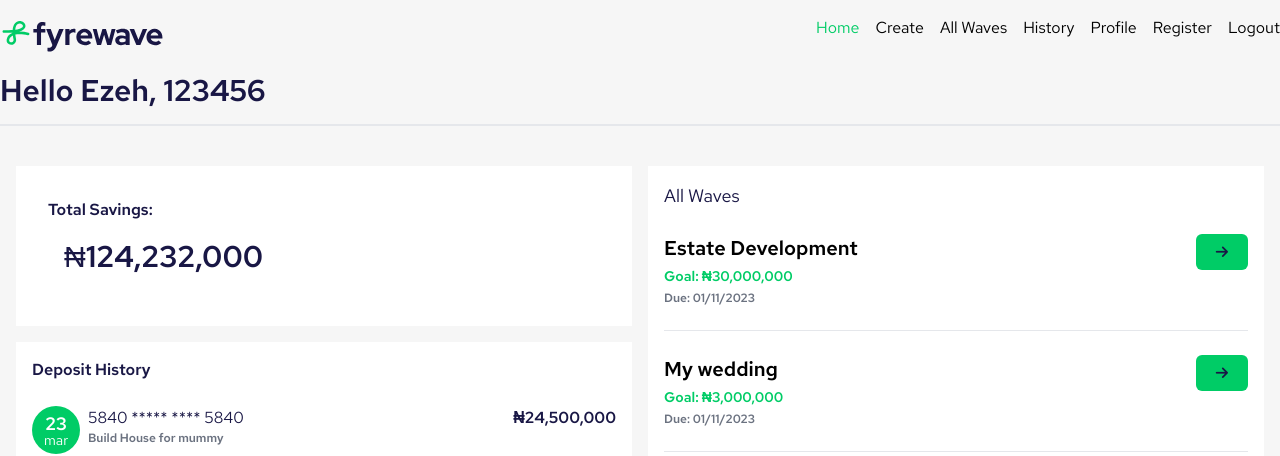
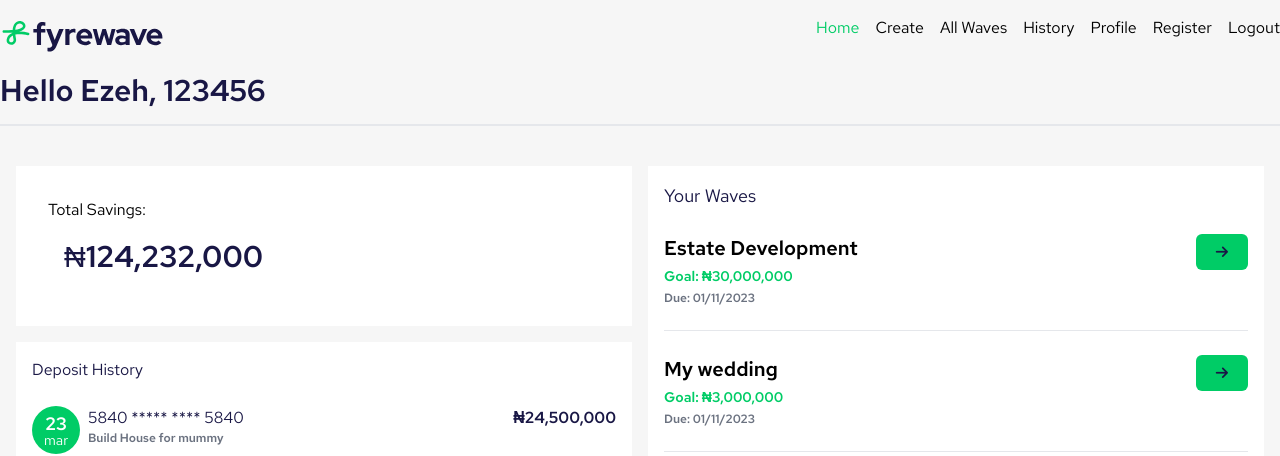
Before and after one commit to FyreWave/front-wave, a React (Vite) app: page / in a window 1280 px wide. Shown: the top 456 px of the page. Built offline with nearby package versions, Linux system fonts and the light colour scheme; data requests are answered from the project's data file.

Commit message:
Styling for register page

```diff
--- a/src/Pages/HomeDashboard.tsx
+++ b/src/Pages/HomeDashboard.tsx
@@ -11,14 +11,14 @@ const HomeDashboard = () => {
             <div className="">
               <div className="Dashboard-tile h-40">
                 <div className="p-4">
-                  <h2 className="regular-title">Total Savings:</h2>
-                  <h1 className="text-3xl font-extrabold m-4">
+                  <h2 className="">Total Savings:</h2>
+                  <h1 className="text-3xl font-bold m-4">
                     <span className="font-thin">&#8358;</span>124,232,000
                   </h1>
                 </div>
               </div>
               <div className="Dashboard-tile mt-4">
-                <h1 className="regular-title">Deposit History</h1>
+                <h1 className="">Deposit History</h1>
 
                 <DepositHistoryComponent />
               </div>
--- a/src/Pages/RegisterPage.tsx
+++ b/src/Pages/RegisterPage.tsx
@@ -22,11 +22,11 @@ const RegisterPage = () => {
                 </label>
                 <div className="mt-8">
                   <input
-                    name="email"
+                    name="phonenumber"
                     type="text"
                     autoComplete="email"
                     required
-                    className="appearance-none block w-full px-3 py-2 border border-gray-300 rounded-md shadow-sm placeholder-gray-400 focus:outline-none focus:ring-indigo-500 focus:border-indigo-500 sm:text-sm"
+                    className="appearance-none block w-full px-3 py-2 border-b-2 border-secondary-600 placeholder-gray-400 focus:outline-none focus:ring-secondary-800 focus:border-secondary-800 sm:text-lg"
                   />
                 </div>
               </div>
--- a/src/components/waveComponents/WavesComponent.tsx
+++ b/src/components/waveComponents/WavesComponent.tsx
@@ -12,7 +12,7 @@ const WavesComponent = () => {
     <div className="">
       {isError && <div>{isError}</div>}
       {isLoading && <div>Is loading...</div>}
-      {waves && <WaveList waves={waves} title="All Waves" />}
+      {waves && <WaveList waves={waves} title="Your Waves" />}
     </div>
   );
 };
```
